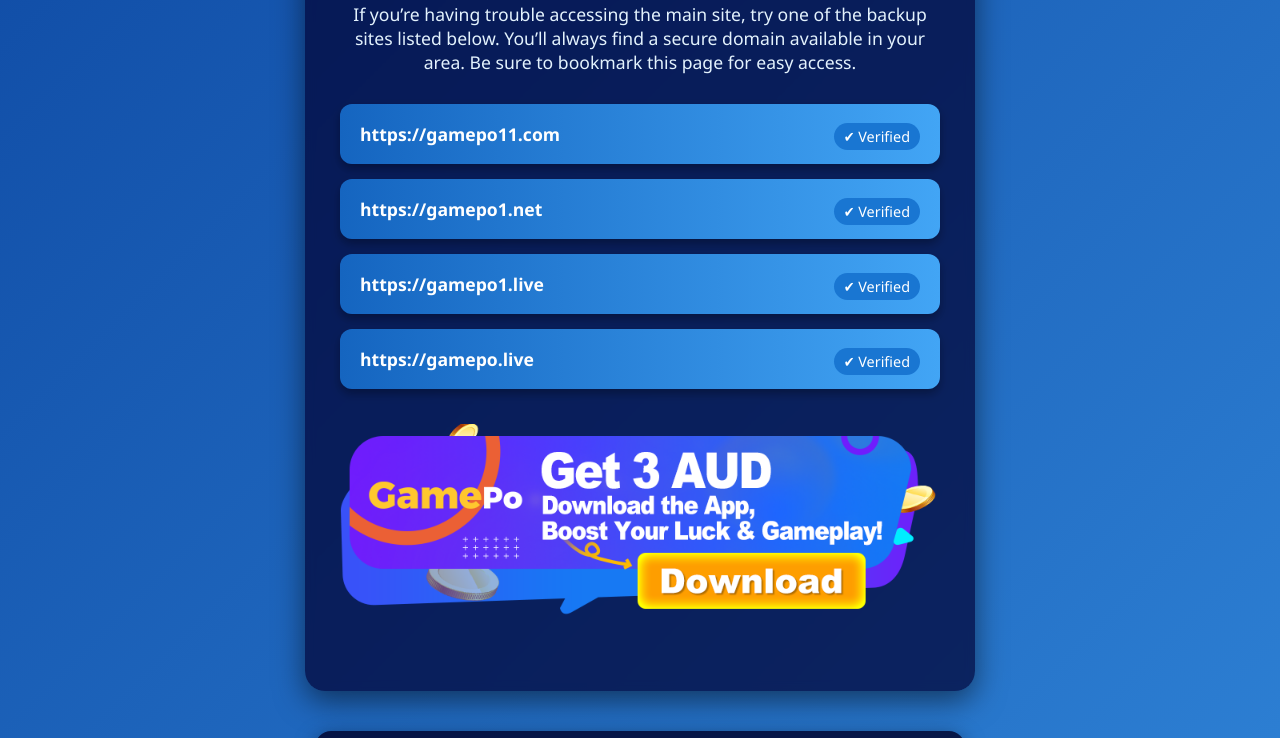
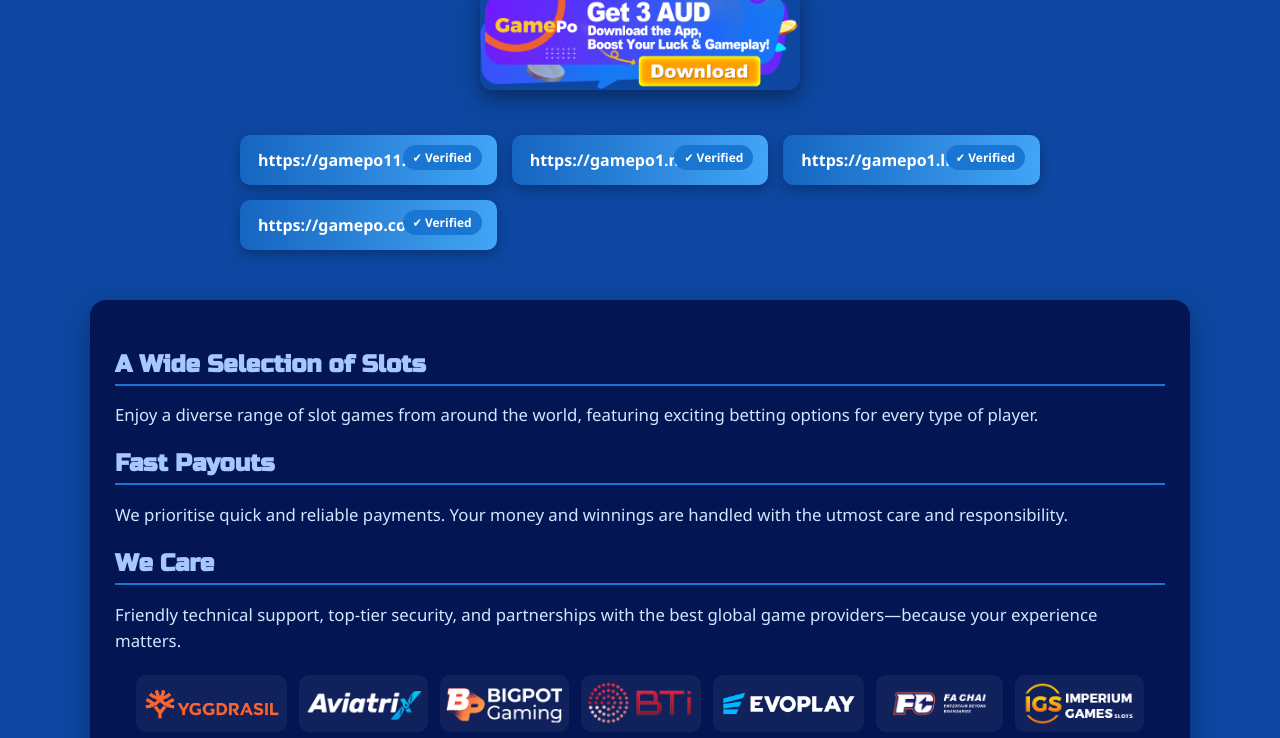
Before and after one commit to pehpehlim/GPlanding, a plain HTML site: page index.html in a window 1280 px wide. Shown: the part 343-1081 px from the top of the page. Drawn offline with Linux system fonts and the light colour scheme.

Commit message:
Update index.html

```diff
--- a/index.html
+++ b/index.html
@@ -9,155 +9,151 @@
     body {
       margin: 0;
       font-family: 'Segoe UI', Tahoma, Geneva, Verdana, sans-serif;
-      background: linear-gradient(135deg, #0d47a1, #42a5f5);
+      background: #0d47a1;
       color: #fff;
-      display: flex;
-      justify-content: center;
-      align-items: center;
-      min-height: 100vh;
-      padding: 20px;
-      font-size: 18px;
-      flex-direction: column;
+      padding: 0;
+      box-sizing: border-box;
     }
 
-    .container {
-      background: rgba(0, 0, 50, 0.7);
-      border-radius: 20px;
-      padding: 35px;
-      max-width: 600px;
-      width: 100%;
-      box-shadow: 0 10px 30px rgba(0,0,0,0.5);
-      backdrop-filter: blur(5px);
+    .main-wrapper {
+      max-width: 1100px;
+      margin: 0 auto;
+      padding: 30px 20px;
+    }
+
+    .header {
+      text-align: center;
+      margin-bottom: 30px;
+    }
+
+    .header img.logo {
+      max-width: 180px;
+      border-radius: 12px;
+      margin-bottom: 15px;
+    }
+
+    .header h1 {
+      font-family: 'Russo One', sans-serif;
+      font-size: 2.4rem;
+      color: #bbdefb;
+      margin-bottom: 10px;
+    }
+
+    .desc {
+      text-align: center;
+      max-width: 700px;
+      margin: 0 auto 30px;
+      font-size: 1.1rem;
+      color: #e3f2fd;
+    }
+
+    .download {
       text-align: center;
       margin-bottom: 40px;
     }
 
-    .logo {
-      max-width: 250px;
-      margin-bottom: 25px;
+    .download img {
+      max-width: 320px;
+      width: 100%;
+      height: auto;
       border-radius: 12px;
+      box-shadow: 0 8px 20px rgba(0,0,0,0.4);
     }
 
-    h1 {
-      font-family: 'Russo One', sans-serif;
-      font-size: 2.2rem;
-      margin-bottom: 15px;
-      color: #bbdefb;
-      text-shadow: 1px 1px 3px #000;
+    .mirror-list {
+      display: grid;
+      grid-template-columns: repeat(auto-fit, minmax(250px, 1fr));
+      gap: 15px;
+      margin: 30px auto 50px;
+      max-width: 800px;
     }
 
-    p.desc {
-      font-size: 1.1rem;
-      margin-bottom: 30px;
-      color: #e3f2fd;
+    .mirror-list a {
+      display: block;
+      background: linear-gradient(to right, #1565c0, #42a5f5);
+      padding: 14px 18px;
+      border-radius: 10px;
+      text-decoration: none;
+      color: #fff;
+      font-weight: bold;
+      box-shadow: 0 5px 12px rgba(0,0,0,0.25);
+      position: relative;
+      transition: transform 0.2s;
     }
 
-    ul.mirror-list {
-      list-style: none;
-      padding: 0;
-      margin: 0 0 35px 0;
-    }
-
-    ul.mirror-list li {
-      background: linear-gradient(to right, #1565c0, #42a5f5);
-      margin-bottom: 15px;
-      padding: 14px 20px;
-      border-radius: 12px;
-      font-size: 1.1rem;
-      display: flex;
-      justify-content: space-between;
-      align-items: center;
-      box-shadow: 0 5px 10px rgba(0,0,0,0.3);
-      transition: transform 0.2s;
-      flex-wrap: wrap;
-    }
-
-    ul.mirror-list li:hover {
+    .mirror-list a:hover {
       transform: translateY(-3px);
     }
 
-    ul.mirror-list li a {
-      color: #fff;
-      font-weight: bold;
-      text-decoration: none;
-      word-break: break-word;
+    .mirror-list a::after {
+      content: '✔ Verified';
+      position: absolute;
+      top: 10px;
+      right: 15px;
+      background: #1976d2;
+      padding: 4px 10px;
+      border-radius: 50px;
+      font-size: 0.75rem;
     }
 
-    ul.mirror-list li .verified {
-      background: #1976d2;
-      color: white;
-      padding: 4px 10px;
-      border-radius: 50px;
-      font-size: 0.9rem;
-      margin-top: 5px;
+    .section {
+      background: rgba(0, 0, 50, 0.7);
+      padding: 30px 25px;
+      border-radius: 16px;
+      margin-bottom: 40px;
+      box-shadow: 0 10px 25px rgba(0,0,0,0.3);
     }
 
-    .download-image {
-      max-width: 100%;
-      height: auto;
-      display: block;
-      margin: 0 auto 40px;
+    .section h2 {
+      font-family: 'Russo One', sans-serif;
+      color: #a6c8ff;
+      font-size: 1.5rem;
+      margin-bottom: 12px;
+      border-bottom: 2px solid #1976d2;
+      padding-bottom: 5px;
     }
 
-    .extra-content {
-      max-width: 600px;
-      background: rgba(0, 0, 40, 0.8);
-      border-radius: 16px;
-      padding: 30px 25px;
+    .section p {
+      line-height: 1.6;
       color: #d0e7ff;
       font-size: 1.05rem;
-      box-shadow: 0 6px 20px rgba(0,0,0,0.5);
-      text-align: left;
-      line-height: 1.5;
-      margin-bottom: 40px;
-    }
-
-    .extra-content h2 {
-      font-family: 'Russo One', sans-serif;
-      color: #a6c8ff;
-      margin-bottom: 15px;
-      font-size: 1.6rem;
-      border-bottom: 2px solid #1976d2;
-      padding-bottom: 6px;
     }
 
     .providers {
       display: flex;
       flex-wrap: wrap;
-      gap: 10px;
+      gap: 12px;
       justify-content: center;
-      margin: 15px 0 30px;
+      margin: 20px 0 30px;
     }
 
     .providers img {
-      height: 50px;
-      background-color: transparent;
+      height: 45px;
+      padding: 6px;
       border-radius: 10px;
       object-fit: contain;
-      padding: 5px;
+      background: rgba(255,255,255,0.05);
     }
 
     .social-buttons {
       display: flex;
       flex-wrap: wrap;
-      gap: 10px;
-      margin-top: 15px;
+      gap: 12px;
       justify-content: center;
+      margin-top: 25px;
     }
 
     .social-buttons a {
       background: transparent;
       border: 2px solid #90caf9;
       color: #e3f2fd;
-      text-decoration: none;
       padding: 10px 16px;
       border-radius: 8px;
-      font-weight: 600;
-      transition: all 0.2s ease-in-out;
+      text-decoration: none;
+      font-weight: bold;
+      min-width: 120px;
       text-align: center;
-      box-shadow: 0 2px 5px rgba(0,0,0,0.2);
-      flex: 1 1 calc(33.33% - 20px);
-      min-width: 120px;
+      transition: all 0.2s ease;
     }
 
     .social-buttons a:hover {
@@ -166,54 +162,47 @@
     }
 
     .footer {
-      max-width: 600px;
+      text-align: center;
+      font-size: 0.85rem;
       color: #9bb7db;
-      font-size: 0.85rem;
-      text-align: center;
-      line-height: 1.4;
-      margin-bottom: 30px;
-      user-select: none;
+      padding: 25px 0;
     }
 
     @media (max-width: 480px) {
-      .container, .extra-content {
-        max-width: 100%;
-        padding: 25px 20px;
-      }
-      h1 {
-        font-size: 1.8rem;
-      }
-      .extra-content h2 {
-        font-size: 1.3rem;
-      }
-      .social-buttons a {
-        flex: 1 1 100%;
+      .mirror-list a::after {
+        top: unset;
+        bottom: 10px;
+        right: 10px;
       }
     }
   </style>
 </head>
 <body>
-  <div class="container">
+  <div class="main-wrapper">
+
+    <div class="header">
       <img src="GamePologo.png" alt="Gamepo Logo" class="logo" />
       <h1>Official Backup Sites List – Gamepo</h1>
       <p class="desc">
         If you’re having trouble accessing the main site, try one of the backup sites listed below.
         You’ll always find a secure domain available in your area. Be sure to bookmark this page for easy access.
       </p>
+    </div>
 
-    <ul class="mirror-list">
-      <li><a href="https://gamepo11.com" target="_blank">https://gamepo11.com</a><span class="verified">✔ Verified</span></li>
-      <li><a href="https://gamepo1.net" target="_blank">https://gamepo1.net</a><span class="verified">✔ Verified</span></li>
-      <li><a href="https://gamepo1.live" target="_blank">https://gamepo1.live</a><span class="verified">✔ Verified</span></li>
-      <li><a href="https://gamepo.live" target="_blank">https://gamepo.live</a><span class="verified">✔ Verified</span></li>
-    </ul>
-
+    <div class="download">
       <a href="https://file.gamepo.com/upload/apps/gamepo-110.apk" target="_blank">
-      <img src="gamepoDownload.png" alt="Download Gamepo App" class="download-image" />
+        <img src="gamepoDownload.png" alt="Download Gamepo App" />
       </a>
     </div>
 
-  <div class="extra-content">
+    <div class="mirror-list">
+      <a href="https://gamepo11.com" target="_blank">https://gamepo11.com</a>
+      <a href="https://gamepo1.net" target="_blank">https://gamepo1.net</a>
+      <a href="https://gamepo1.live" target="_blank">https://gamepo1.live</a>
+      <a href="https://gamepo.co" target="_blank">https://gamepo.co</a>
+    </div>
+
+    <div class="section">
       <h2>A Wide Selection of Slots</h2>
       <p>Enjoy a diverse range of slot games from around the world, featuring exciting betting options for every type of player.</p>
 
@@ -243,7 +232,8 @@
       </div>
 
       <h2>What is GamePo.co?</h2>
-    <p>GamePo.co is a community-based official site offering the best online casino experience to its players!<br />At GamePo.co, we believe that modern technology will forever transform the online gambling industry.</p>
+      <p>GamePo.co is a community-based official site offering the best online casino experience to its players!<br />
+      At GamePo.co, we believe that modern technology will forever transform the online gambling industry.</p>
 
       <h2>Connect with Us</h2>
       <div class="social-buttons">
@@ -266,5 +256,6 @@
     <footer class="footer">
       ©2025 GamePo. All rights reserved.
     </footer>
+  </div>
 </body>
 </html>
```
Lines whose indentation alone changed are shown as unchanged.
